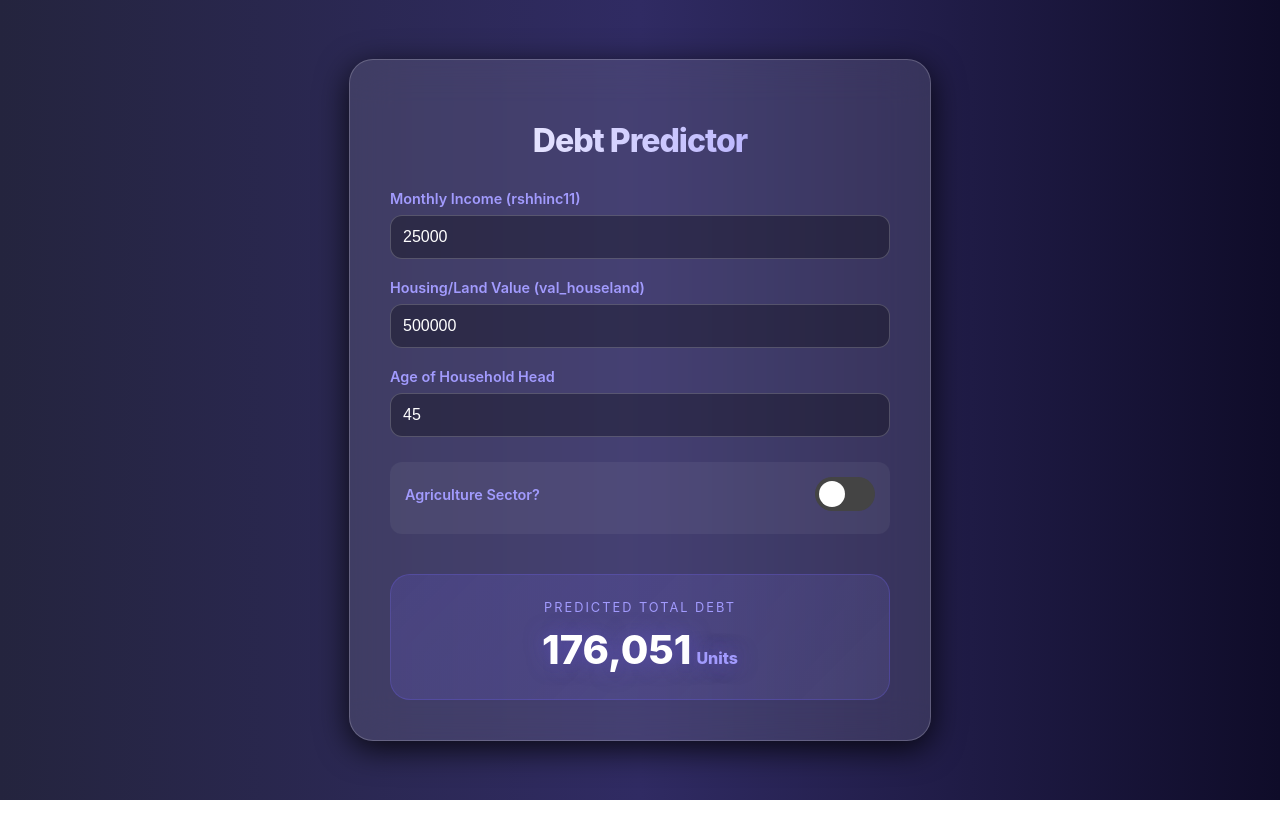
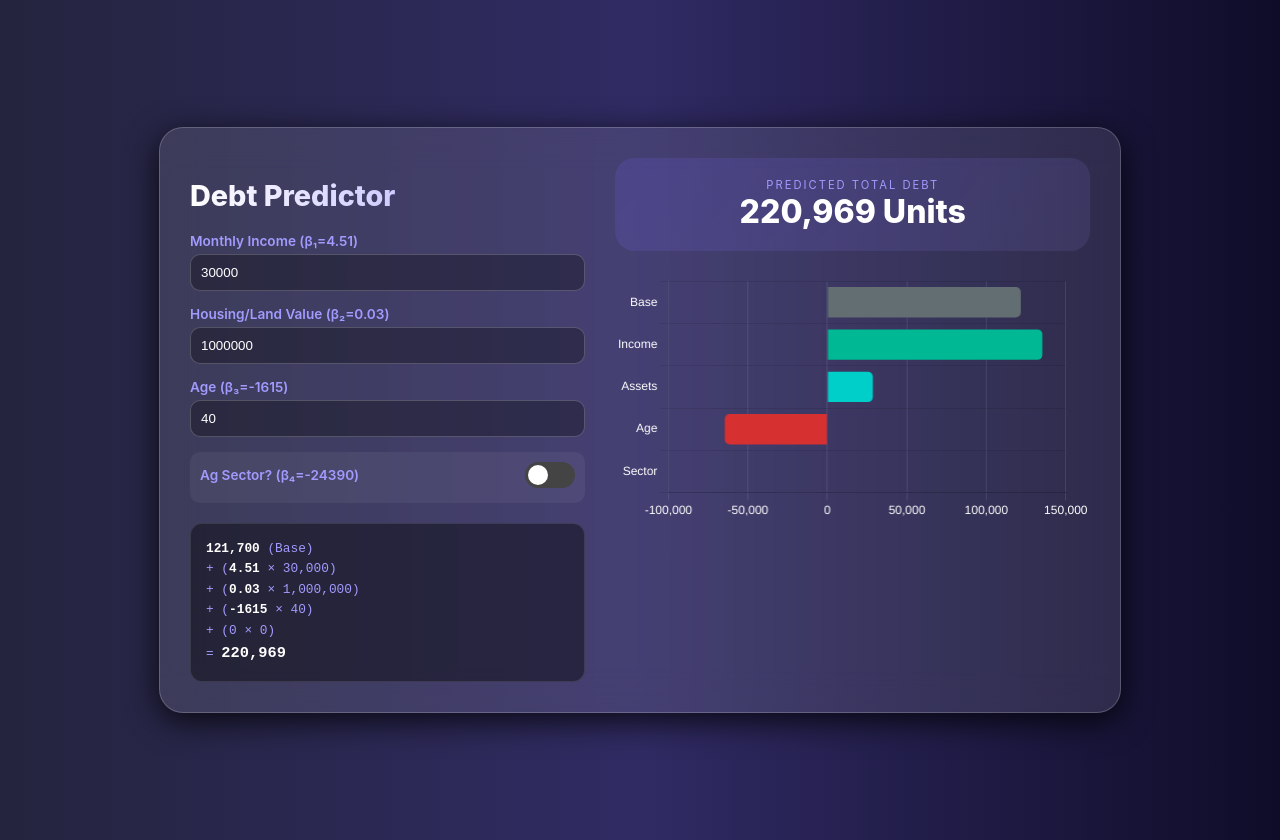
Before and after one commit to theeintas-byte/debt-predictor, a plain HTML site: page index.html in a window 1280 px wide. Before the commit the page ends 800 px from the top, so only its background shows below. Drawn offline with nearby package versions, Linux system fonts and the light colour scheme.

Commit message:
Add files via upload

```diff
--- a/index.html
+++ b/index.html
@@ -3,7 +3,14 @@
 <head>
     <meta charset="UTF-8">
     <meta name="viewport" content="width=device-width, initial-scale=1.0">
-    <title>Interactive Household Debt Predictor</title>
+
+    <!-- Meta Tags for Canva -->
+    <title>Advanced Household Debt Predictor</title>
+    <meta property="og:title" content="Advanced Debt Predictor">
+    <meta property="og:description" content="Interactive econometric prediction tool with real-time model visualization.">
+    <meta property="og:type" content="website">
+
+    <script src="https://cdn.jsdelivr.net/npm/chart.js"></script>
     <style>
         :root {
             --primary: #6c5ce7;
@@ -11,6 +18,8 @@
             --bg: #0f0c29;
             --glass: rgba(255, 255, 255, 0.1);
             --text: #ffffff;
+            --positive: #00b894;
+            --negative: #d63031;
         }
         body {
             font-family: 'Inter', -apple-system, sans-serif;
@@ -21,183 +30,202 @@
             align-items: center;
             min-height: 100vh;
             margin: 0;
-            overflow: hidden;
+            padding: 20px;
         }
         .container {
             background: var(--glass);
             backdrop-filter: blur(20px);
-            padding: 40px;
+            padding: 30px;
             border-radius: 24px;
             box-shadow: 0 8px 32px 0 rgba(0, 0, 0, 0.8);
             border: 1px solid rgba(255, 255, 255, 0.2);
             width: 100%;
-            max-width: 500px;
-            animation: fadeIn 1s ease-out;
+            max-width: 900px;
+            display: flex;
+            gap: 30px;
+            flex-wrap: wrap;
         }
-        @keyframes fadeIn {
-            from { opacity: 0; transform: translateY(20px); }
-            to { opacity: 1; transform: translateY(0); }
-        }
+        .controls { flex: 1; min-width: 300px; }
+        .visuals { flex: 1.2; min-width: 350px; }
+
         h1 {
-            text-align: center;
-            margin-bottom: 30px;
+            margin-bottom: 20px;
             font-weight: 800;
-            letter-spacing: -1px;
             background: linear-gradient(to right, #fff, var(--secondary));
             -webkit-background-clip: text;
             -webkit-text-fill-color: transparent;
+            font-size: 1.8em;
         }
-        .input-group {
+        .input-group { margin-bottom: 15px; }
+        label { display: block; margin-bottom: 5px; font-size: 0.85em; color: var(--secondary); font-weight: 600; }
+        input[type="number"] {
+            width: 100%;
+            padding: 10px;
+            background: rgba(0, 0, 0, 0.3);
+            border: 1px solid rgba(255, 255, 255, 0.2);
+            border-radius: 10px;
+            color: #fff;
+            outline: none;
+            box-sizing: border-box;
+        }
+        .switch-group {
+            display: flex; justify-content: space-between; align-items: center;
+            margin-top: 15px; padding: 10px; background: rgba(255, 255, 255, 0.05); border-radius: 10px;
+        }
+        .switch { position: relative; display: inline-block; width: 50px; height: 26px; }
+        .switch input { opacity: 0; width: 0; height: 0; }
+        .slider {
+            position: absolute; cursor: pointer; top: 0; left: 0; right: 0; bottom: 0;
+            background-color: #444; transition: .4s; border-radius: 34px;
+        }
+        .slider:before {
+            position: absolute; content: ""; height: 20px; width: 20px;
+            left: 3px; bottom: 3px; background-color: white; transition: .4s; border-radius: 50%;
+        }
+        input:checked + .slider { background-color: var(--primary); }
+        input:checked + .slider:before { transform: translateX(24px); }
+
+        .equation-box {
+            background: rgba(0, 0, 0, 0.4);
+            padding: 15px;
+            border-radius: 12px;
+            font-family: 'Courier New', Courier, monospace;
+            font-size: 0.8em;
+            margin-top: 20px;
+            border: 1px solid rgba(255, 255, 255, 0.1);
+            color: #a29bfe;
+            line-height: 1.6;
+        }
+        .equation-val { color: #fff; font-weight: bold; }
+
+        .result-panel {
+            text-align: center;
+            padding: 20px;
+            background: linear-gradient(135deg, rgba(108, 92, 231, 0.2), rgba(162, 155, 254, 0.1));
+            border-radius: 20px;
             margin-bottom: 20px;
         }
-        label {
-            display: block;
-            margin-bottom: 8px;
-            font-size: 0.9em;
-            color: var(--secondary);
-            font-weight: 600;
-        }
-        input[type="number"] {
-            width: 100%;
-            padding: 12px;
-            background: rgba(0, 0, 0, 0.3);
-            border: 1px solid rgba(255, 255, 255, 0.2);
-            border-radius: 12px;
-            color: #fff;
-            font-size: 1em;
-            outline: none;
-            transition: border 0.3s;
-            box-sizing: border-box;
-        }
-        input:focus {
-            border-color: var(--primary);
-        }
-        .switch-group {
-            display: flex;
-            justify-content: space-between;
-            align-items: center;
-            margin-top: 25px;
-            padding: 15px;
-            background: rgba(255, 255, 255, 0.05);
-            border-radius: 12px;
-        }
-        .switch {
-            position: relative;
-            display: inline-block;
-            width: 60px;
-            height: 34px;
-        }
-        .switch input { opacity: 0; width: 0; height: 0; }
-        .slider {
-            position: absolute;
-            cursor: pointer;
-            top: 0; left: 0; right: 0; bottom: 0;
-            background-color: #444;
-            transition: .4s;
-            border-radius: 34px;
-        }
-        .slider:before {
-            position: absolute;
-            content: "";
-            height: 26px; width: 26px;
-            left: 4px; bottom: 4px;
-            background-color: white;
-            transition: .4s;
-            border-radius: 50%;
-        }
-        input:checked + .slider { background-color: var(--primary); }
-        input:checked + .slider:before { transform: translateX(26px); }
+        .result-label { font-size: 0.7em; text-transform: uppercase; letter-spacing: 2px; color: var(--secondary); }
+        .result-value { font-size: 2em; font-weight: 800; color: #fff; }
 
-        .result-panel {
-            margin-top: 40px;
-            text-align: center;
-            padding: 25px;
-            background: linear-gradient(135deg, rgba(108, 92, 231, 0.2), rgba(162, 155, 254, 0.1));
-            border-radius: 20px;
-            border: 1px solid rgba(108, 92, 231, 0.3);
-        }
-        .result-label {
-            font-size: 0.8em;
-            text-transform: uppercase;
-            letter-spacing: 2px;
-            color: var(--secondary);
-            margin-bottom: 10px;
-        }
-        .result-value {
-            font-size: 2.5em;
-            font-weight: 800;
-            color: #fff;
-            text-shadow: 0 0 20px rgba(108, 92, 231, 0.5);
-        }
-        .unit { font-size: 0.4em; margin-left: 5px; color: var(--secondary); }
+        #chartContainer { height: 250px; position: relative; }
     </style>
 </head>
 <body>
 
     <div class="container">
+        <div class="controls">
             <h1>Debt Predictor</h1>
 
             <div class="input-group">
-            <label>Monthly Income (rshhinc11)</label>
-            <input type="number" id="income" value="25000" oninput="calculate()">
+                <label>Monthly Income (β₁=4.51)</label>
+                <input type="number" id="income" value="30000" oninput="updateAll()">
             </div>
 
             <div class="input-group">
-            <label>Housing/Land Value (val_houseland)</label>
-            <input type="number" id="assets" value="500000" oninput="calculate()">
+                <label>Housing/Land Value (β₂=0.03)</label>
+                <input type="number" id="assets" value="1000000" oninput="updateAll()">
             </div>
 
             <div class="input-group">
-            <label>Age of Household Head</label>
-            <input type="number" id="age" value="45" oninput="calculate()">
+                <label>Age (β₃=-1615)</label>
+                <input type="number" id="age" value="40" oninput="updateAll()">
             </div>
 
             <div class="switch-group">
-            <label>Agriculture Sector?</label>
+                <label>Ag Sector? (β₄=-24390)</label>
                 <label class="switch">
-                <input type="checkbox" id="agsector" onchange="calculate()">
+                    <input type="checkbox" id="agsector" onchange="updateAll()">
                     <span class="slider"></span>
                 </label>
             </div>
 
+            <div class="equation-box" id="equation">
+                Loading model...
+            </div>
+        </div>
+
+        <div class="visuals">
             <div class="result-panel">
                 <div class="result-label">Predicted Total Debt</div>
-            <div class="result-value" id="result">0<span class="unit">Units</span></div>
+                <div class="result-value" id="result">0</div>
+            </div>
+
+            <div id="chartContainer">
+                <canvas id="contributionChart"></canvas>
+            </div>
         </div>
     </div>
 
     <script>
-        function calculate() {
-            // OLS Coefficients from our model
-            const intercept = 121700;
-            const b_income = 4.5087;
-            const b_assets = 0.0286;
-            const b_age = -1614.8055;
-            const b_agsector = -24390;
+        let myChart;
+        const coeffs = {
+            intercept: 121700,
+            income: 4.5087,
+            assets: 0.0286,
+            age: -1614.8055,
+            agsector: -24390
+        };
 
-            // Get values
-            const income = parseFloat(document.getElementById('income').value) || 0;
-            const assets = parseFloat(document.getElementById('assets').value) || 0;
-            const age = parseFloat(document.getElementById('age').value) || 0;
+        function initChart() {
+            const ctx = document.getElementById('contributionChart').getContext('2d');
+            myChart = new Chart(ctx, {
+                type: 'bar',
+                data: {
+                    labels: ['Base', 'Income', 'Assets', 'Age', 'Sector'],
+                    datasets: [{
+                        label: 'Contribution to Debt',
+                        data: [0, 0, 0, 0, 0],
+                        backgroundColor: ['#636e72', '#00b894', '#00cec9', '#d63031', '#e17055'],
+                        borderRadius: 5
+                    }]
+                },
+                options: {
+                    indexAxis: 'y',
+                    responsive: true,
+                    maintainAspectRatio: false,
+                    plugins: { legend: { display: false } },
+                    scales: {
+                        x: { grid: { color: 'rgba(255,255,255,0.1)' }, ticks: { color: '#fff' } },
+                        y: { ticks: { color: '#fff' } }
+                    }
+                }
+            });
+        }
+
+        function updateAll() {
+            const incomeVal = parseFloat(document.getElementById('income').value) || 0;
+            const assetsVal = parseFloat(document.getElementById('assets').value) || 0;
+            const ageVal = parseFloat(document.getElementById('age').value) || 0;
             const isAg = document.getElementById('agsector').checked;
 
-            // Calculate
-            let prediction = intercept +
-                             (income * b_income) +
-                             (assets * b_assets) +
-                             (age * b_age);
+            const c_income = incomeVal * coeffs.income;
+            const c_assets = assetsVal * coeffs.assets;
+            const c_age = ageVal * coeffs.age;
+            const c_ag = isAg ? coeffs.agsector : 0;
 
-            if (isAg) {
-                prediction += b_agsector;
+            const total = Math.max(0, coeffs.intercept + c_income + c_assets + c_age + c_ag);
+
+            // Update Result
+            document.getElementById('result').innerText = total.toLocaleString(undefined, {maximumFractionDigits: 0}) + ' Units';
+
+            // Update Equation
+            document.getElementById('equation').innerHTML = `
+                <span class="equation-val">${coeffs.intercept.toLocaleString()}</span> (Base) <br>
+                + (<span class="equation-val">${coeffs.income.toFixed(2)}</span> × ${incomeVal.toLocaleString()}) <br>
+                + (<span class="equation-val">${coeffs.assets.toFixed(2)}</span> × ${assetsVal.toLocaleString()}) <br>
+                + (<span class="equation-val">${coeffs.age.toFixed(0)}</span> × ${ageVal}) <br>
+                ${isAg ? '+ (<span class="equation-val">' + coeffs.agsector.toLocaleString() + '</span> × 1)' : '+ (0 × 0)'} <br>
+                = <span style="color:#fff; font-weight:800; font-size:1.2em;">${total.toLocaleString(undefined, {maximumFractionDigits: 0})}</span>
+            `;
+
+            // Update Chart
+            myChart.data.datasets[0].data = [coeffs.intercept, c_income, c_assets, c_age, c_ag];
+            myChart.update();
         }
 
-            // Display (Format as currency)
-            const resultElement = document.getElementById('result');
-            resultElement.innerHTML = Math.max(0, prediction).toLocaleString(undefined, {maximumFractionDigits: 0}) + '<span class="unit">Units</span>';
-        }
-
-        // Initial calc
-        calculate();
+        initChart();
+        updateAll();
     </script>
 </body>
 </html>
```
Lines whose indentation alone changed are shown as unchanged.
